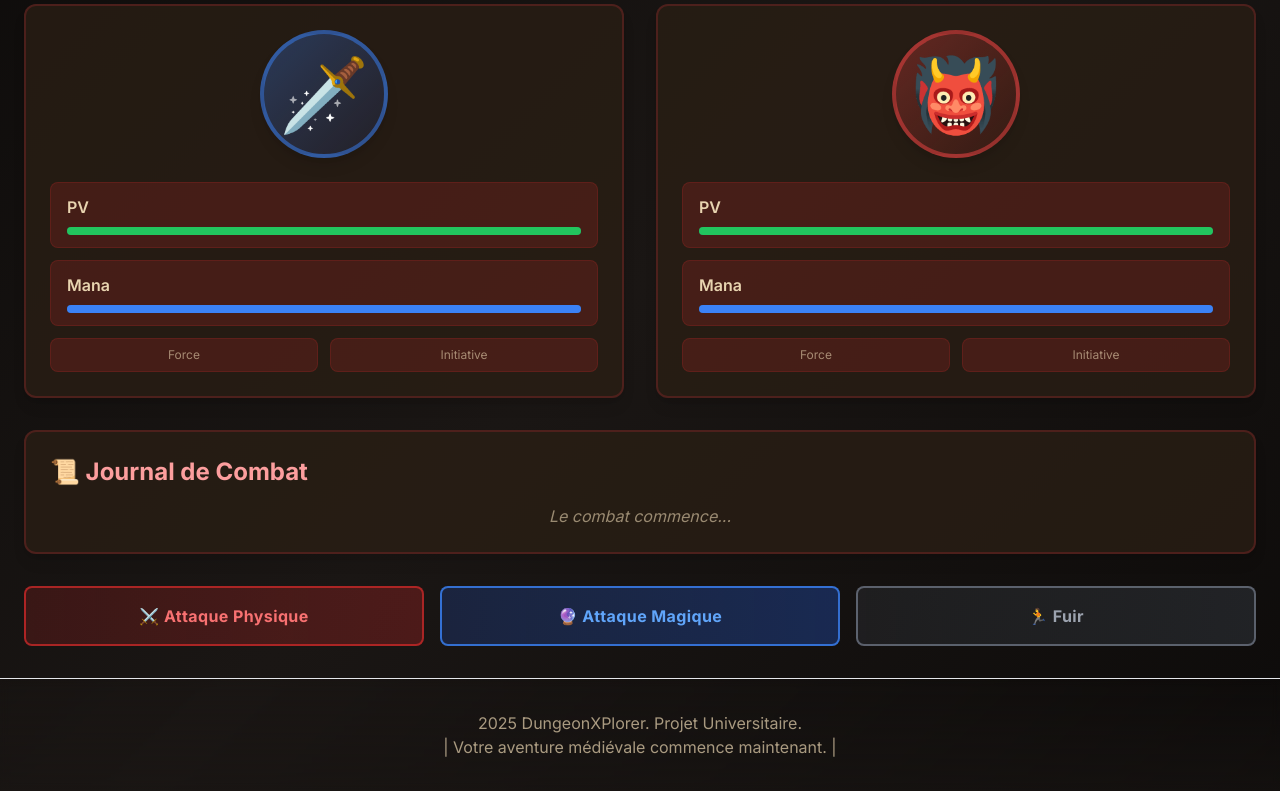
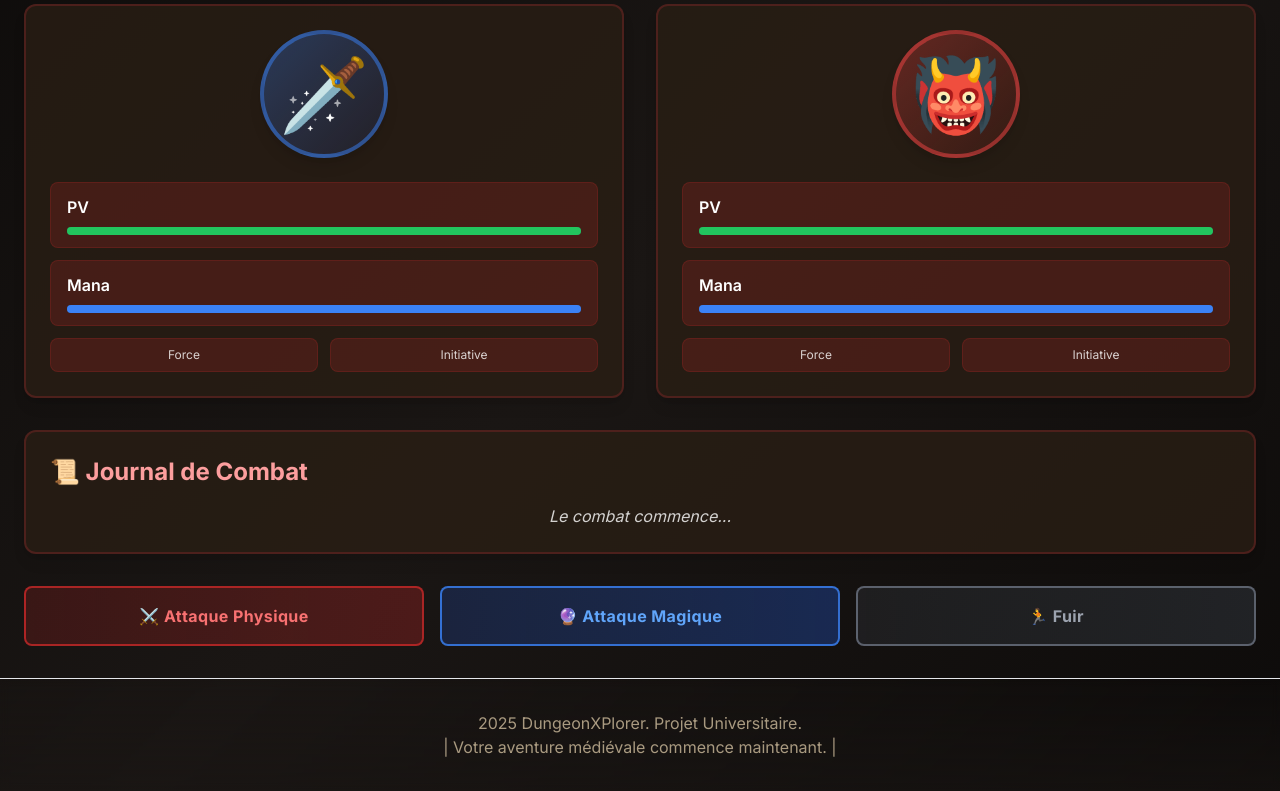
Before and after one commit to marchandvalentin/DungeonXplorer, a PHP site: template PHP/Views/viewFight.php in a window 1280 px wide. Shown: the part 213-1004 px from the top of the page. Run offline with PHP 8.4, Linux system fonts and the light colour scheme; the template is opened without the code that fills it, so the values that code supplies are empty; some libraries are stand-ins or nearby versions.

Commit message:
[FIX] Changing the color of the black text to white

```diff
--- a/PHP/Views/viewFight.php
+++ b/PHP/Views/viewFight.php
@@ -45,7 +45,7 @@
                 <div class="space-y-3">
                     <div class="bg-[rgba(198,40,40,0.2)] px-4 py-3 rounded-lg border border-medieval-red/20">
                         <div class="flex justify-between items-center">
-                            <span class="text-medieval-cream font-semibold">PV</span>
+                            <span class="text-white font-semibold">PV</span>
                             <span id="hero-pv" class="text-xl font-bold text-green-400"><?php echo $hero['pv']; ?></span>
                         </div>
                         <div class="w-full bg-gray-700 rounded-full h-2 mt-2">
@@ -55,7 +55,7 @@
 
                     <div class="bg-[rgba(198,40,40,0.2)] px-4 py-3 rounded-lg border border-medieval-red/20">
                         <div class="flex justify-between items-center">
-                            <span class="text-medieval-cream font-semibold">Mana</span>
+                            <span class="text-white font-semibold">Mana</span>
                             <span id="hero-mana" class="text-xl font-bold text-blue-400"><?php echo $hero['mana']; ?></span>
                         </div>
                         <div class="w-full bg-gray-700 rounded-full h-2 mt-2">
@@ -65,11 +65,11 @@
 
                     <div class="flex gap-3">
                         <div class="flex-1 bg-[rgba(198,40,40,0.2)] px-3 py-2 rounded-lg border border-medieval-red/20 text-center">
-                            <div class="text-xs text-medieval-cream/60">Force</div>
+                            <div class="text-xs text-white/80">Force</div>
                             <div class="text-lg font-bold text-red-400"><?php echo $hero['strength']; ?></div>
                         </div>
                         <div class="flex-1 bg-[rgba(198,40,40,0.2)] px-3 py-2 rounded-lg border border-medieval-red/20 text-center">
-                            <div class="text-xs text-medieval-cream/60">Initiative</div>
+                            <div class="text-xs text-white/80">Initiative</div>
                             <div class="text-lg font-bold text-yellow-400"><?php echo $hero['initiative']; ?></div>
                         </div>
                     </div>
@@ -89,7 +89,7 @@
                 <div class="space-y-3">
                     <div class="bg-[rgba(198,40,40,0.2)] px-4 py-3 rounded-lg border border-medieval-red/20">
                         <div class="flex justify-between items-center">
-                            <span class="text-medieval-cream font-semibold">PV</span>
+                            <span class="text-white font-semibold">PV</span>
                             <span id="monster-pv" class="text-xl font-bold text-green-400"><?php echo $monster['pv']; ?></span>
                         </div>
                         <div class="w-full bg-gray-700 rounded-full h-2 mt-2">
@@ -99,7 +99,7 @@
 
                     <div class="bg-[rgba(198,40,40,0.2)] px-4 py-3 rounded-lg border border-medieval-red/20">
                         <div class="flex justify-between items-center">
-                            <span class="text-medieval-cream font-semibold">Mana</span>
+                            <span class="text-white font-semibold">Mana</span>
                             <span id="monster-mana" class="text-xl font-bold text-blue-400"><?php echo $monster['mana']; ?></span>
                         </div>
                         <div class="w-full bg-gray-700 rounded-full h-2 mt-2">
@@ -109,11 +109,11 @@
 
                     <div class="flex gap-3">
                         <div class="flex-1 bg-[rgba(198,40,40,0.2)] px-3 py-2 rounded-lg border border-medieval-red/20 text-center">
-                            <div class="text-xs text-medieval-cream/60">Force</div>
+                            <div class="text-xs text-white/80">Force</div>
                             <div class="text-lg font-bold text-red-400"><?php echo $monster['strength']; ?></div>
                         </div>
                         <div class="flex-1 bg-[rgba(198,40,40,0.2)] px-3 py-2 rounded-lg border border-medieval-red/20 text-center">
-                            <div class="text-xs text-medieval-cream/60">Initiative</div>
+                            <div class="text-xs text-white/80">Initiative</div>
                             <div class="text-lg font-bold text-yellow-400"><?php echo $monster['initiative']; ?></div>
                         </div>
                     </div>
@@ -124,8 +124,8 @@
         <!-- Combat Log -->
         <div class="bg-[rgba(42,30,20,0.8)] border-2 border-[rgba(139,40,40,0.4)] rounded-xl p-6 shadow-lg mb-8">
             <h3 class="text-2xl font-bold text-medieval-lightred mb-4">📜 Journal de Combat</h3>
-            <div id="combat-log" class="space-y-2 max-h-64 overflow-y-auto text-medieval-cream/90">
-                <p class="text-center text-medieval-cream/60 italic">Le combat commence...</p>
+            <div id="combat-log" class="space-y-2 max-h-64 overflow-y-auto text-white">
+                <p class="text-center text-white/80 italic">Le combat commence...</p>
             </div>
         </div>
 
@@ -146,7 +146,7 @@
         <div id="result-screen" class="hidden fixed inset-0 bg-black/80 flex items-center justify-center z-50">
             <div class="bg-[rgba(42,30,20,0.95)] border-4 border-[rgba(139,40,40,0.5)] rounded-2xl p-12 max-w-2xl text-center">
                 <h2 id="result-title" class="text-5xl font-bold mb-6"></h2>
-                <p id="result-message" class="text-xl text-medieval-cream/90 mb-8"></p>
+                <p id="result-message" class="text-xl text-white mb-8"></p>
                 <button onclick="continueAfterFight()" class="px-8 py-4 bg-gradient-to-r from-medieval-red/20 to-medieval-red/30 border-2 border-medieval-red/80 rounded-lg text-red-400 font-bold tracking-wide hover:from-medieval-red/30 hover:to-medieval-red/40 transition-all duration-300">
                     Continuer
                 </button>
```
